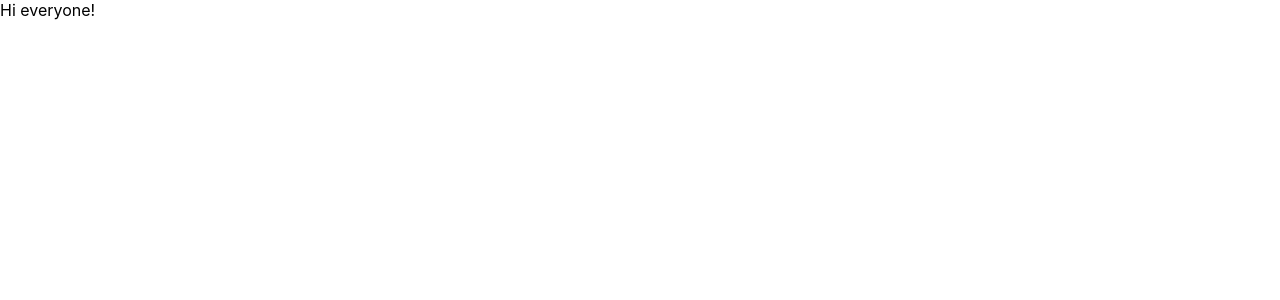
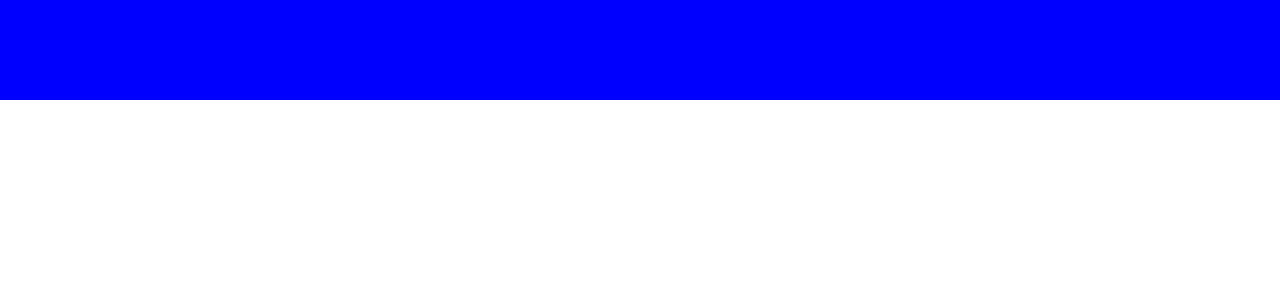
Before and after one commit to mari-khachatryan/social-media-reactPj, a React (Create React App) app: page / in a window 1280 px wide. Shown: the top 300 px of the page. Built offline with nearby package versions, Linux system fonts and the light colour scheme.

Commit message:
initheader

```diff
--- a/src/App.js
+++ b/src/App.js
@@ -1,10 +1,9 @@
 import './App.css';
+import Header from './Header/Header';
 
 const App = () => {
   return (
-    <div className="container">
-       Hi everyone!
-    </div>
+    <Header/>
   );
 }
 
--- a/src/Header/Header.css
+++ b/src/Header/Header.css
@@ -0,0 +1,5 @@
+.header-cont{
+    width: 100%;
+    height: 100px;
+    background-color: blue;
+}
--- a/src/Header/Header.js
+++ b/src/Header/Header.js
@@ -0,0 +1,10 @@
+import React from "react";
+import "./Header.css";
+function Header() {
+  return (
+    <div className="header-cont">
+
+    </div>
+  );
+}
+export default Header;
```
